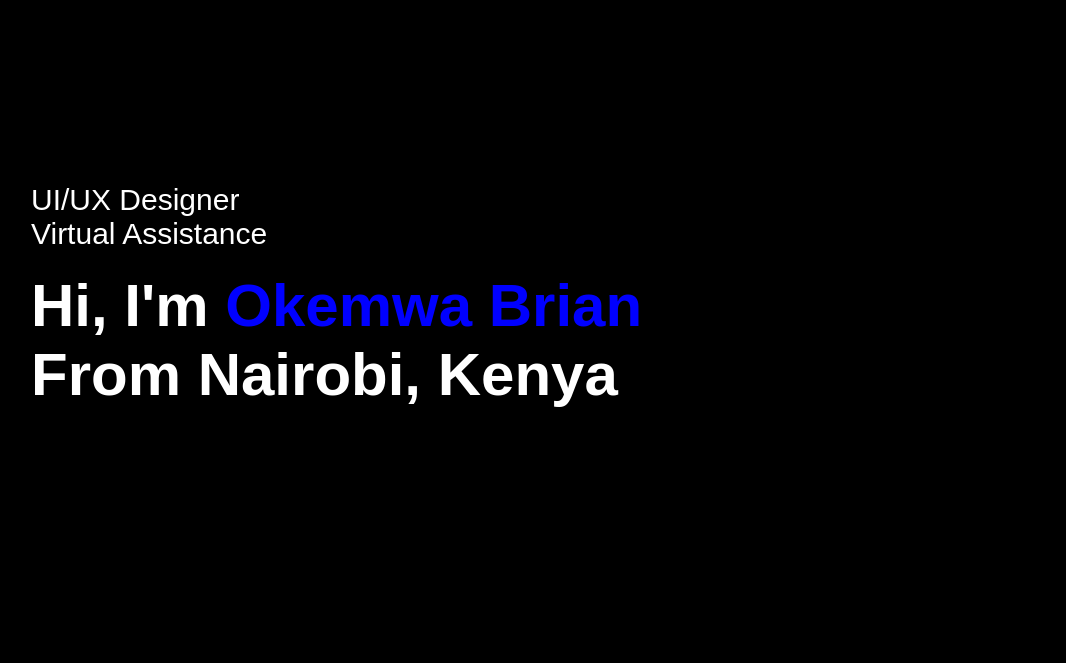
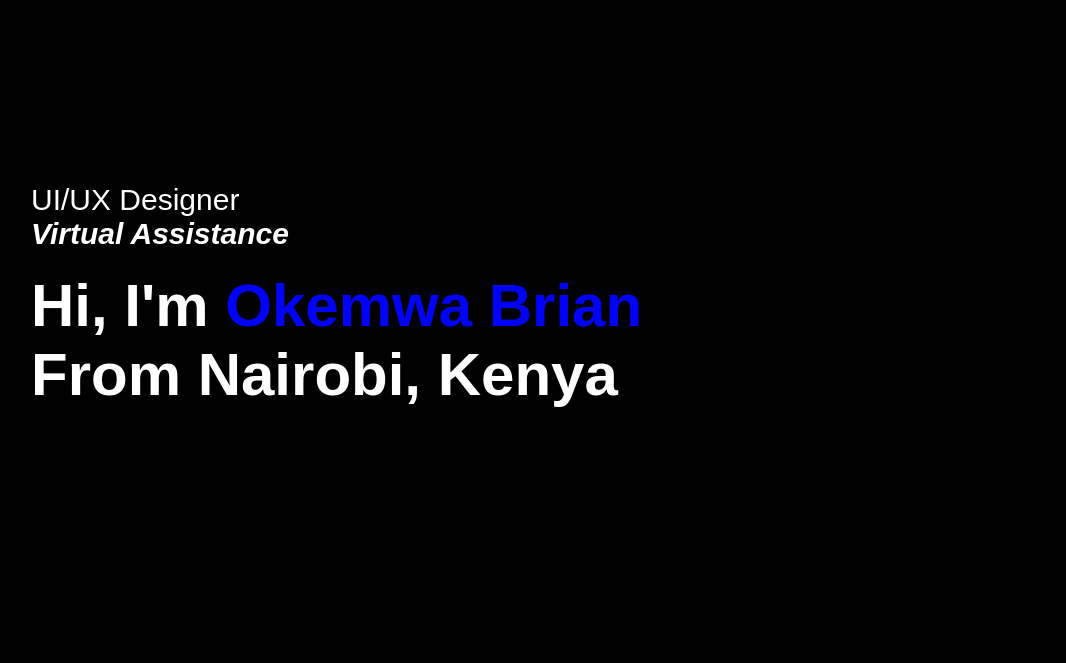
Before and after one commit to okemwabrian/Portfolio, a plain HTML site: page index.html in a window 1280 px wide. Shown: the part 137-800 px from the top of the page, without its empty margins (97-1163 px from the left). Drawn offline with Linux system fonts and the light colour scheme.

Commit message:
Update index.html

```diff
--- a/index.html
+++ b/index.html
@@ -22,7 +22,7 @@
            </nav>
            <div class="header-text">
             <p>UI/UX Designer</p>
-               <p> Virtual Assistance</p>
+               <p><b><i>Virtual Assistance</i></b></p>
             <h1>Hi, I'm <span>Okemwa Brian</span> <br>From Nairobi, Kenya</h1>
            </div>
         </div>
```
